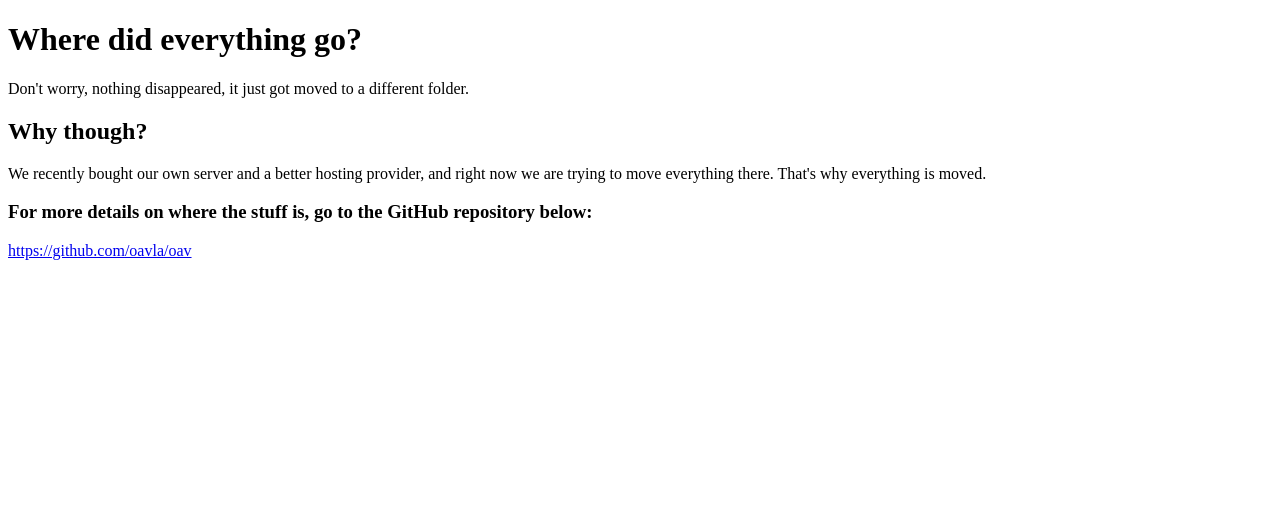
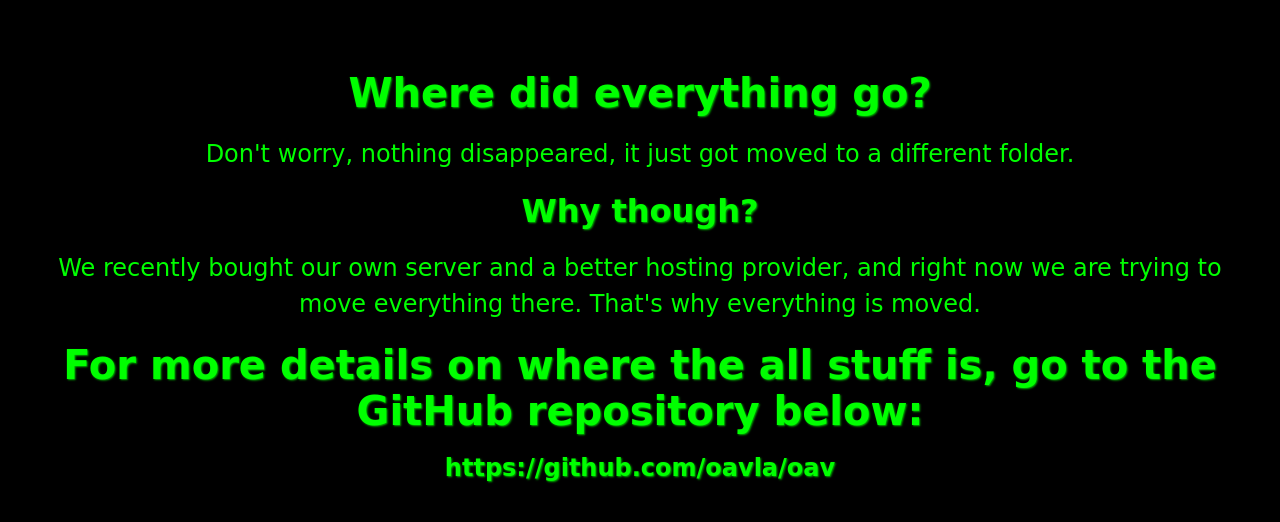
Before and after one commit to oavla/oav, a website: page index.html in a window 1280 px wide. Drawn offline with Linux system fonts and the light colour scheme.

Commit message:
Update index.html

```diff
--- a/index.html
+++ b/index.html
@@ -4,13 +4,54 @@
     <meta charset="UTF-8">
     <meta name="viewport" content="width=device-width, initial-scale=1.0">
     <title>lol.</title>
+    <style>
+        body {
+            background-color: #000;
+            color: #00FF00;
+            font-family: 'Press Start 2P', cursive;
+            text-align: center;
+            padding: 50px;
+            margin: 0;
+        }
+
+        h1, h2, h3 {
+            text-shadow: 1px 1px 2px rgba(0, 255, 0, 0.7);
+            font-size: 2.5em;
+            margin: 20px 0;
+        }
+
+        p {
+            font-size: 1.5em;
+            line-height: 1.5;
+            margin: 20px 0;
+        }
+
+        a {
+            color: #00FF00;
+            text-decoration: none;
+            font-size: 1.5em;
+            font-weight: bold;
+            text-shadow: 1px 1px 2px rgba(0, 255, 0, 0.7);
+        }
+
+        a:hover {
+            color: #FF6347;
+            text-shadow: 1px 1px 3px rgba(255, 99, 71, 0.7);
+        }
+
+        h2 {
+            font-size: 2em;
+        }
+
+        @import url('https://fonts.googleapis.com/css2?family=Press+Start+2P&display=swap');
+    </style>
 </head>
 <body>
     <h1>Where did everything go?</h1>
     <p>Don't worry, nothing disappeared, it just got moved to a different folder.</p>
     <h2>Why though?</h2>
     <p>We recently bought our own server and a better hosting provider, and right now we are trying to move everything there. That's why everything is moved.</p>
-    <h3>For more details on where the stuff is, go to the GitHub repository below:</h3>
+    <h3>For more details on where the all stuff is, go to the GitHub repository below:</h3>
     <a href="https://github.com/oavla/oav" target="_blank">https://github.com/oavla/oav</a>
 </body>
 </html>
```
